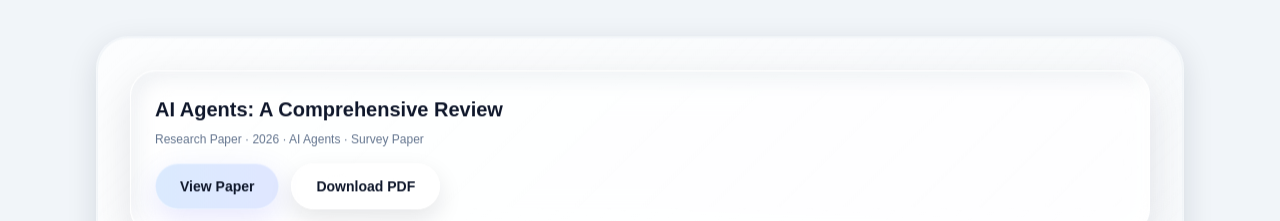
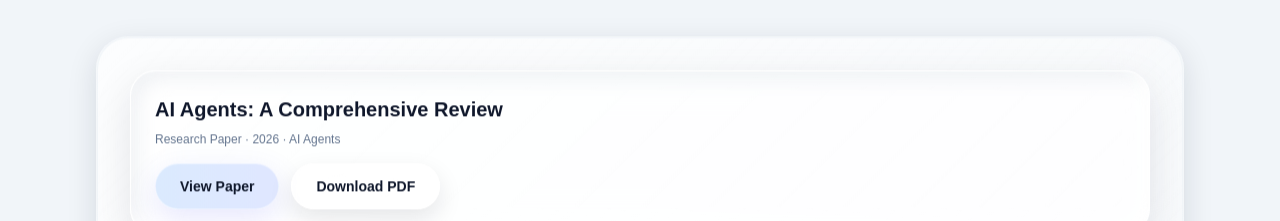
Before and after one commit to abdulxrahman-ai/abdulrahman, a Next.js app: page / in a window 1280 px wide. Shown: the part 2827-3048 px from the top of the page. Built offline with nearby package versions, Linux system fonts and the light colour scheme.

Commit message:
Update page.tsx

```diff
--- a/app/page.tsx
+++ b/app/page.tsx
@@ -849,7 +849,7 @@ className="bg-gradient-to-r from-sky-100 to-indigo-100 text-blue-800 border-blue
 </h3>
 
     <p className="mt-2 text-xs text-slate-500">
-  Research Paper · 2026 · AI Agents · Survey Paper
+  Research Paper · 2026 · AI Agents
 </p>
 
     <div className="mt-4 flex gap-3">
@@ -864,7 +864,8 @@ className="bg-gradient-to-r from-sky-100 to-indigo-100 text-blue-800 border-blue
 
       <GlassPill
   href="/AI-Agents-Review.pdf"
-  download
+  target="_blank"
+  rel="noreferrer"
         className="bg-white/80 !text-slate-900 border-white/60 shadow-[0_10px_24px_rgba(15,23,42,0.10)]"
       >
         Download PDF
```
